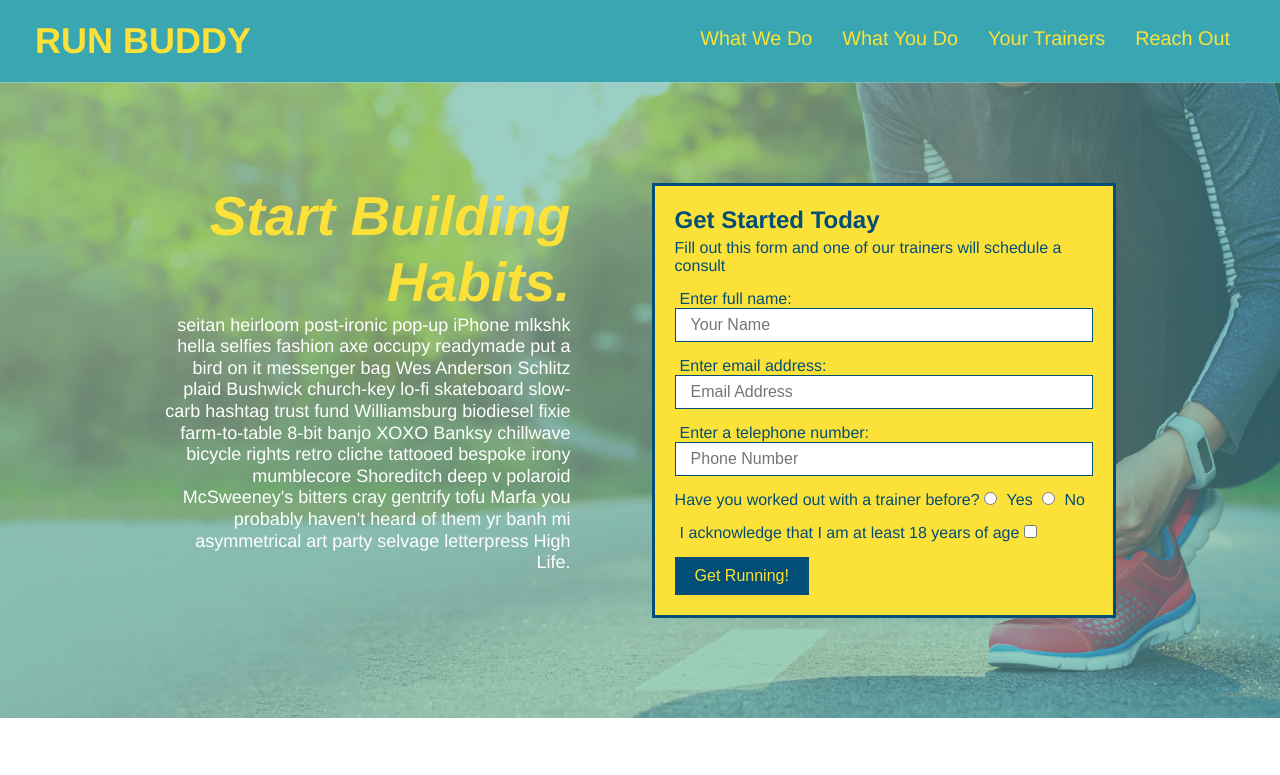
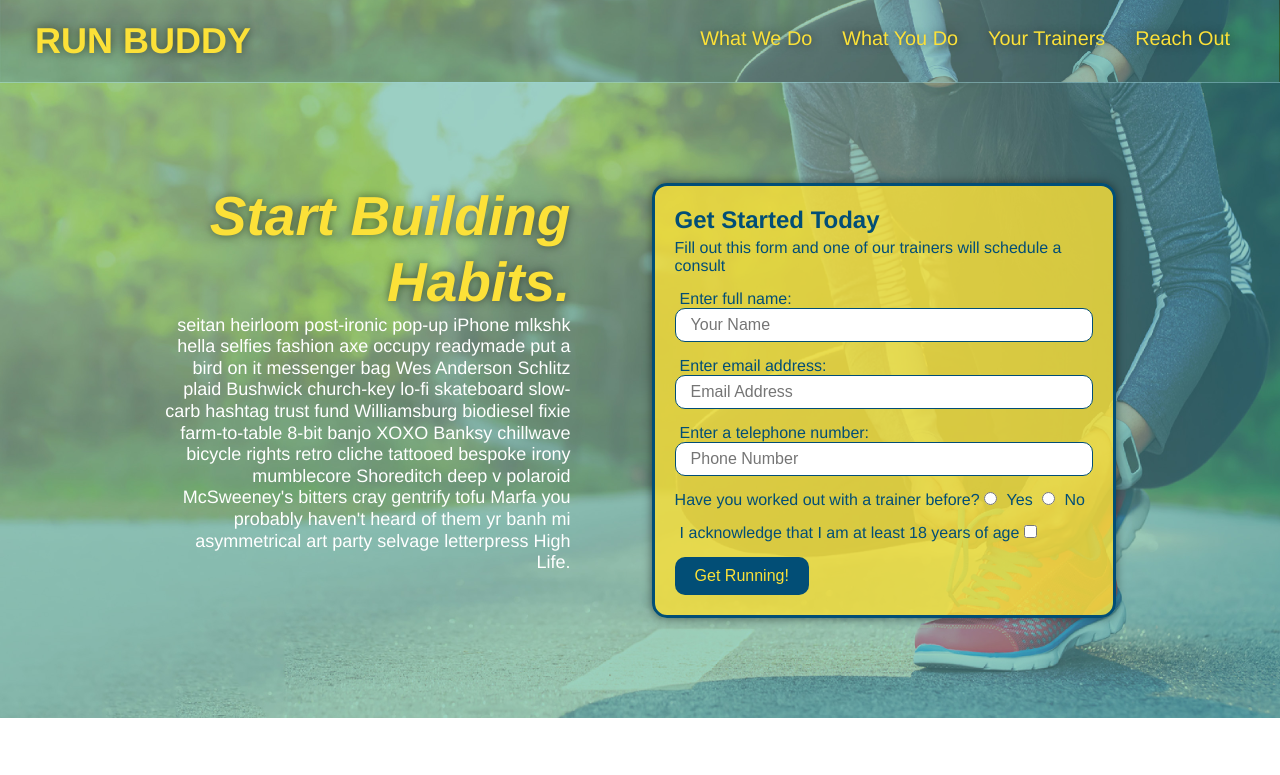
Before and after one commit to HaileyThomas/run-buddy, a plain HTML site: page index.html in a window 1280 px wide. Shown: the top 775 px of the page. Drawn offline with Linux system fonts and the light colour scheme.

Commit message:
started advanced styling

```diff
--- a/assets/css/style.css
+++ b/assets/css/style.css
@@ -16,6 +16,14 @@ header {
     display: flex;
     justify-content: space-between;
     flex-wrap: wrap;
+    position: -webkit-sticky;
+    position: sticky;
+    top: 0;
+    background-image: url("../images/hero-bg.jpg");
+    background-size: cover;
+    background-position: center;
+    background-attachment: fixed;
+    background-position: 80%;
 }
 
 header h1 {
@@ -23,6 +31,7 @@ header h1 {
     font-size: 36px;
     color: #fce138;
     margin: 0;
+    text-shadow: 0 0 10px rgba(0, 0, 0, 0.5);
 }
 
 header a {
@@ -46,6 +55,7 @@ header nav ul li a {
     padding: 10px 15px;
     font-weight: lighter;
     font-size: 1.55vw;
+    text-shadow: 0 0 10px rgba(0, 0, 0, 0.5);
 }
 
 /* apply styles to <section> */
@@ -62,6 +72,8 @@ section {
     justify-content: center;
     flex-wrap: wrap;
     align-items: flex-start;
+    background-attachment: fixed;
+    background-position: 80%;
 }
 
 .hero-cta {
@@ -77,16 +89,19 @@ section {
     font-style: italic;
     font-size: 55px;
     color: #fce138;
+    text-shadow: 0 0 10px rgba(0, 0, 0, 0.5);
 }
 
 /* apply styles to form */
 .hero-form {
     border: 3px solid #024e76;
-    background-color: #fce138;
+    background-color: rgba(252, 225, 56, 0.8);
     padding: 20px;
     color: #024e76;
     width: 40%;
     margin: 3.5%;
+    border-radius: 15px;
+    box-shadow: 0 0 10px rgba(0, 0, 0, 0.5);
 }
 
 .hero-form h3 {
@@ -106,6 +121,7 @@ section {
     color: #024e76;
     width: 100%;
     margin-bottom: 15px;
+    border-radius: 10px;
 }
 
 .hero-form label {
@@ -118,6 +134,7 @@ section {
     border: none;
     padding: 10px 20px;
     font-size: 16px;
+    border-radius: 10px;
 }
 
 /* apply styles to section titles */
@@ -297,6 +314,7 @@ section {
     width: 100%;
     margin-bottom: 15px;
     margin-top: 5px;
+    border-radius: 10px;
 }
 
 .contact-form button {
@@ -307,6 +325,7 @@ section {
     text-align: center;
     padding: 15px 0;
     font-size: 16px;
+    border-radius: 10px;
 }
 
 /* apply styles to <footer> */
@@ -351,6 +370,7 @@ footer a {
 @media screen and (max-width: 980px) {
     header {
         padding-bottom: 0;
+        position: relative;
         justify-content: center;
     }
 
@@ -420,7 +440,7 @@ footer a {
     }
 
     .step-text {
-        flex 100%;
+        flex: 100%;
     }
 }
 
```
